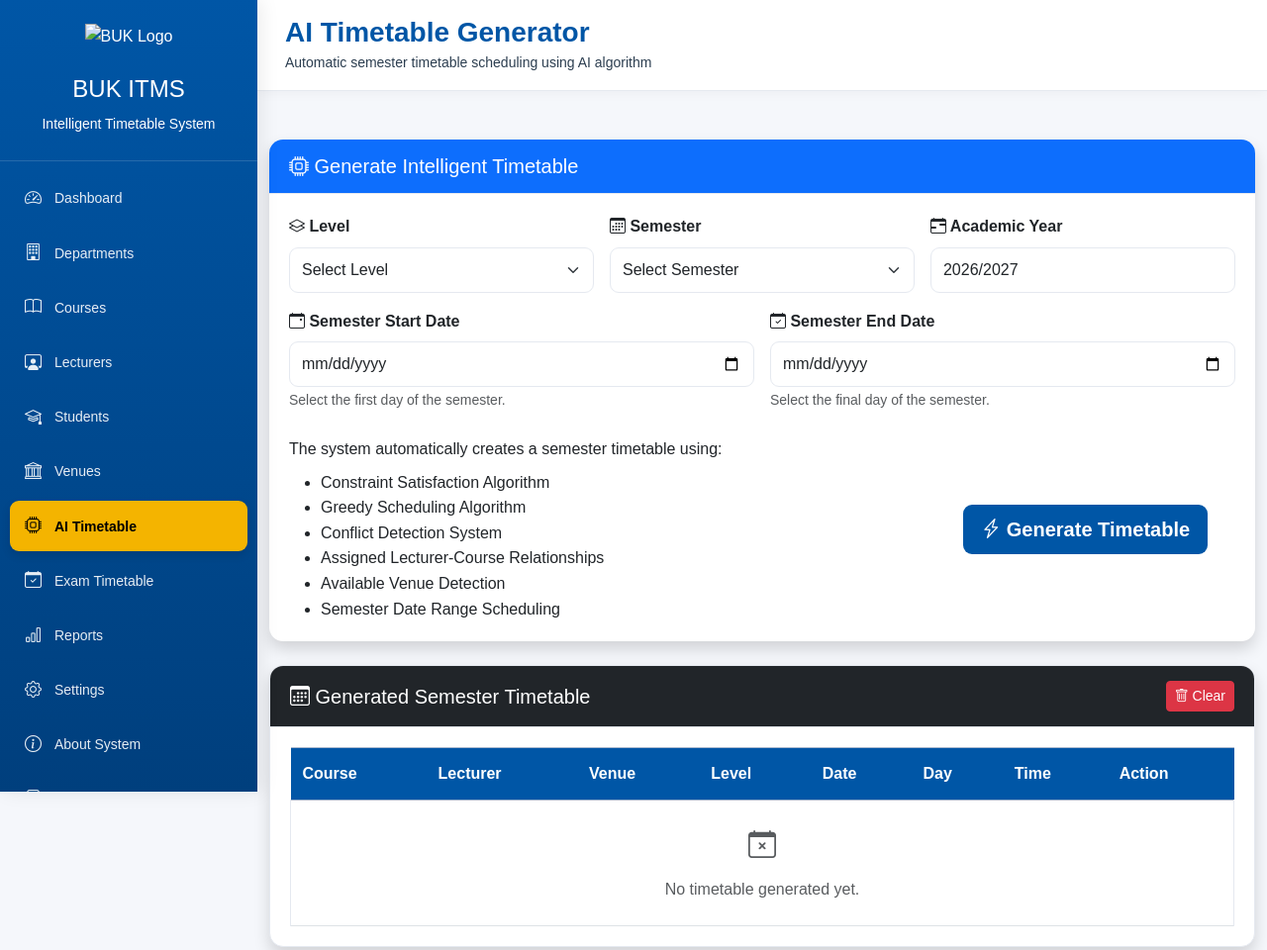
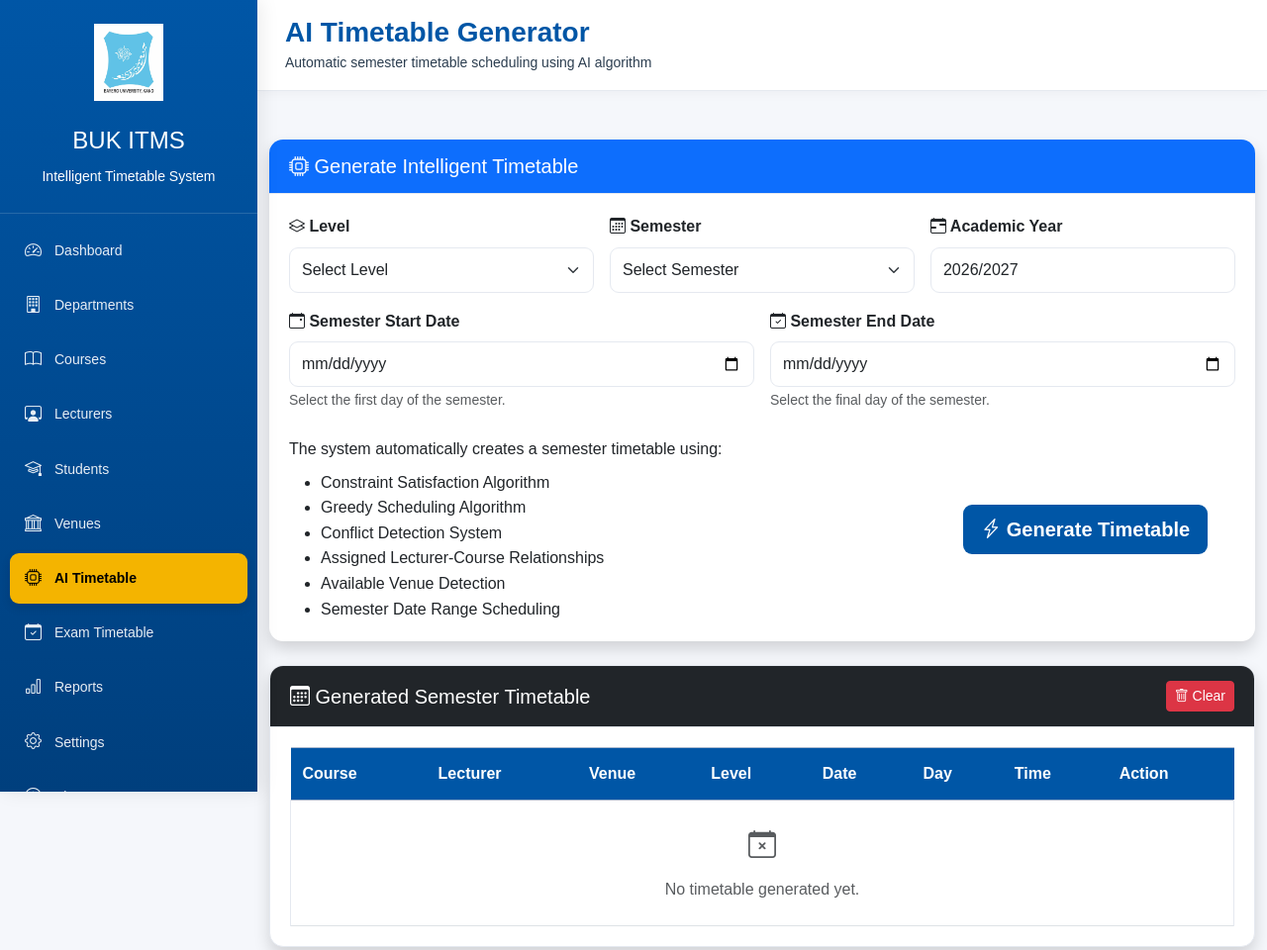
Before and after one commit to Richeyfundz/BUK-Intelligent-Timetable-System, a website: page pages/ai-timetable.html in a window 1280 px wide. Shown: the top 960 px of the page at 99% size. Drawn offline with nearby package versions, Linux system fonts and the light colour scheme; sample sign-in values are in the browser's storage.

Commit message:
Update ai-timetable.html

```diff
--- a/pages/ai-timetable.html
+++ b/pages/ai-timetable.html
@@ -29,10 +29,10 @@
       <aside class="sidebar">
         <div class="sidebar-header text-center">
           <img
-            src="../images/buk-logo.png"
-            class="sidebar-logo"
-            alt="BUK Logo"
-          />
+  src="../buk-logo.png.JPG"
+  class="sidebar-logo"
+  alt="BUK Logo"
+/>
 
           <h4 class="mt-3">BUK ITMS</h4>
 
```
